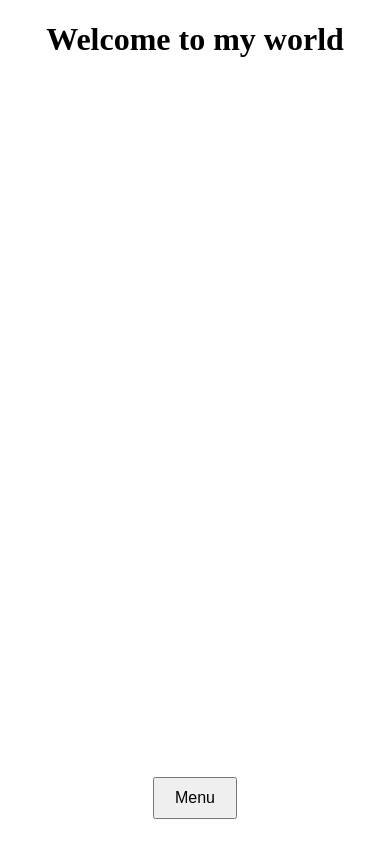
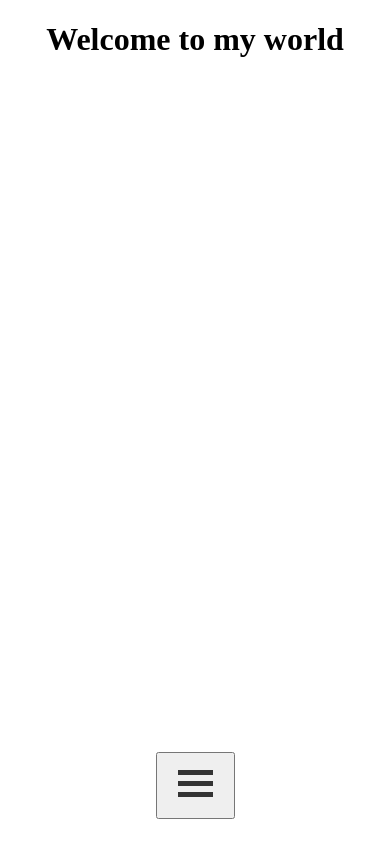
Before and after one commit to GabrielLeonte00/GabrielLeonte00.github.io, a plain HTML site: page index.html in a window 390 px wide. Drawn offline with Linux system fonts and the light colour scheme.

Commit message:
Added hamburger icon

```diff
--- a/index.html
+++ b/index.html
@@ -1,12 +1,23 @@
 <!DOCTYPE html>
 <html lang="en">
+
 <head>
     <meta charset="UTF-8">
     <meta name="viewport" content="width=device-width, initial-scale=1.0">
     <link rel="stylesheet" href="style.css">
+    <link rel="stylesheet" href="menubar.css">
 </head>
+
 <body>
     <h1 style="text-align: center;">Welcome to my world</h1>
-    <button class="center-button">Menu</button>
+    <button class="center-button">
+        <div class="container" onclick="myFunction(this)">
+            <div class="bar1"></div>
+            <div class="bar2"></div>
+            <div class="bar3"></div>
+        </div></button>
+
+    <script src="menubar.js"></script>
 </body>
+
 </html>
--- /dev/null
+++ b/menubar.css
@@ -0,0 +1,25 @@
+.container {
+    display: inline-block;
+    cursor: pointer;
+  }
+
+  .bar1, .bar2, .bar3 {
+    width: 35px;
+    height: 5px;
+    background-color: #333;
+    margin: 6px 0;
+    transition: 0.4s;
+  }
+
+  /* Rotate first bar */
+  .change .bar1 {
+    transform: translate(0, 11px) rotate(-45deg);
+  }
+
+  /* Fade out the second bar */
+  .change .bar2 {opacity: 0;}
+
+  /* Rotate last bar */
+  .change .bar3 {
+    transform: translate(0, -11px) rotate(45deg);
+  }
--- /dev/null
+++ b/menubar.js
@@ -0,0 +1,3 @@
+function myFunction(x) {
+    x.classList.toggle("change");
+}
```
